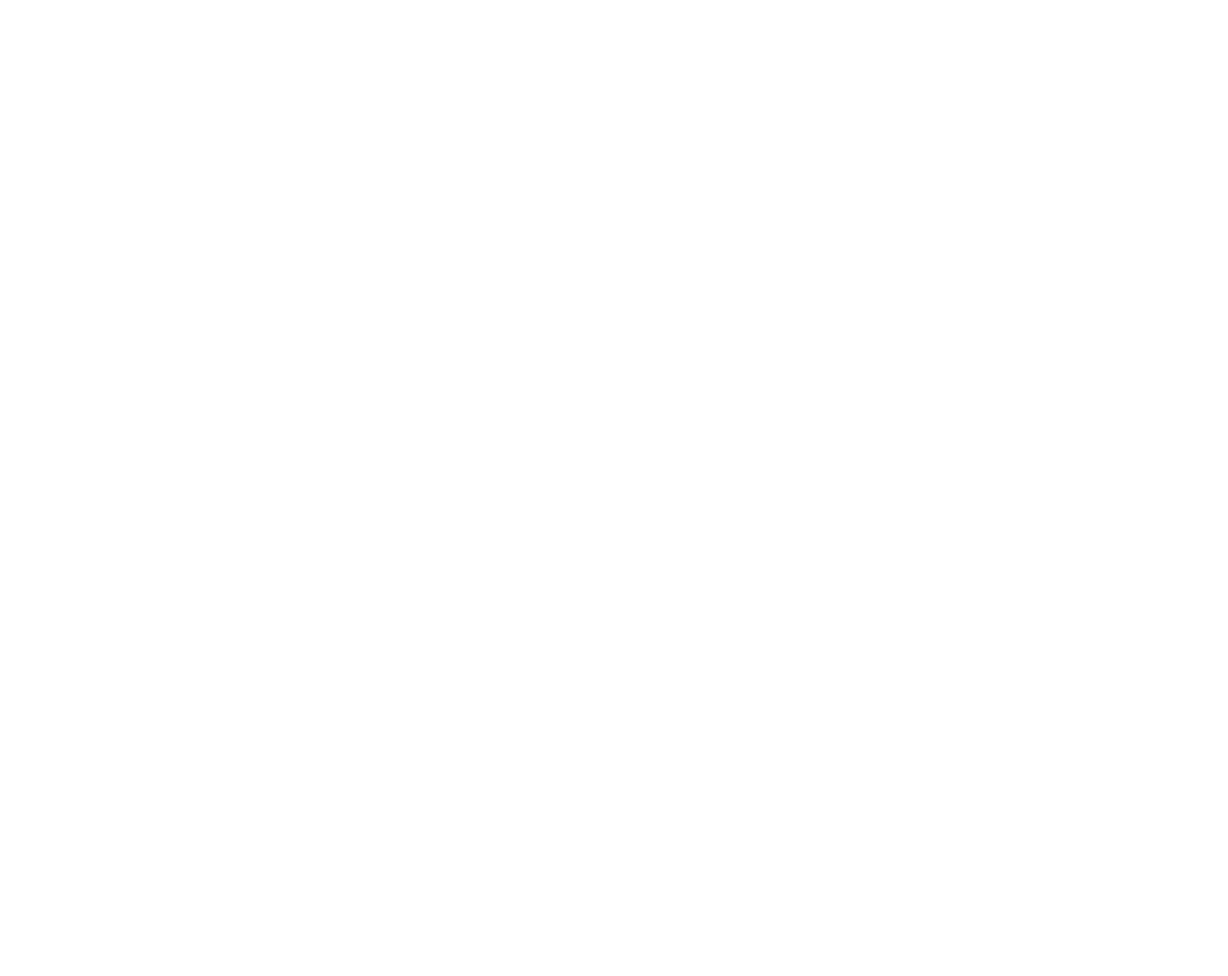
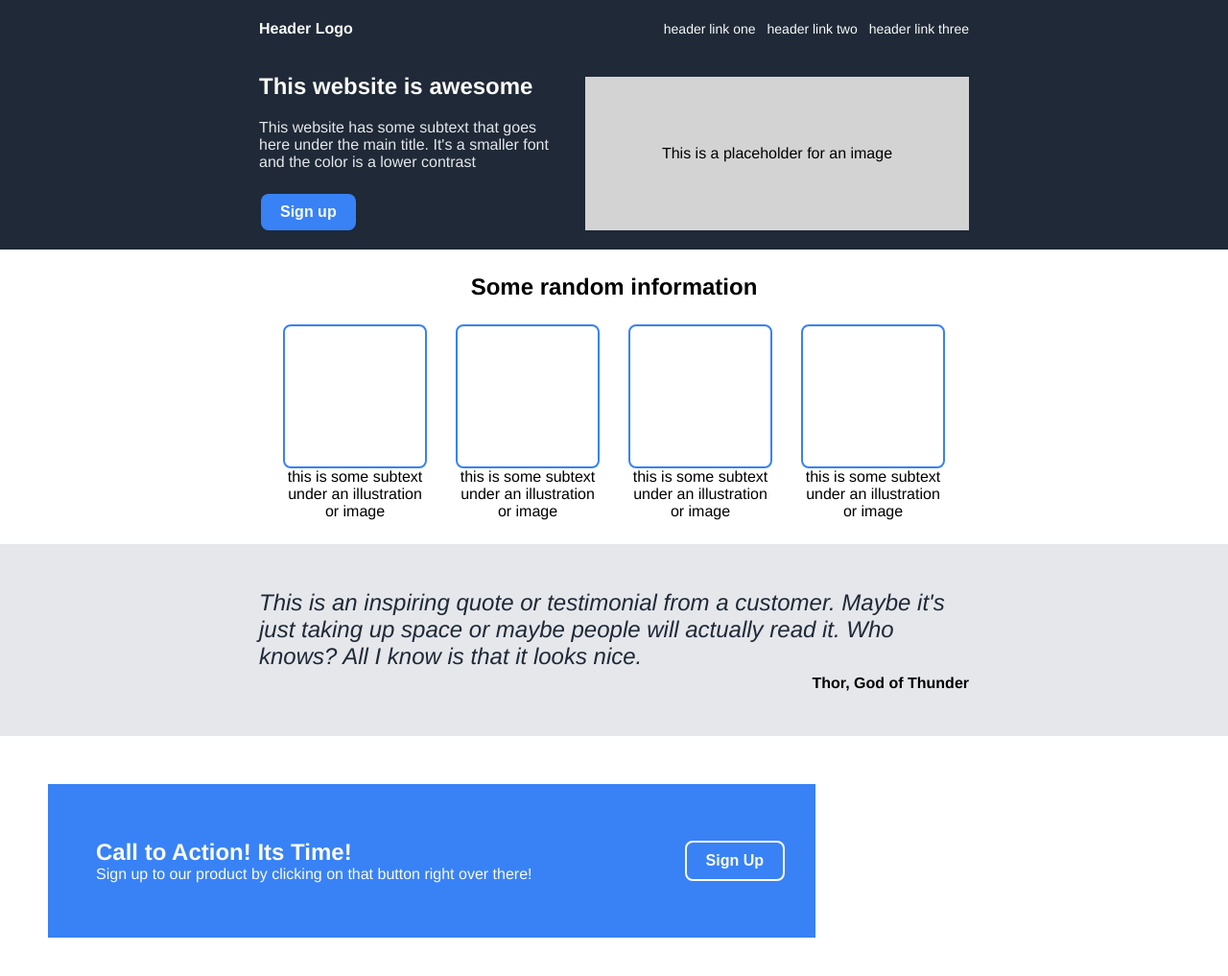
Before and after one commit to fancyboy96/awesome-webpage, a plain HTML site: page index.html in a window 1280 px wide. Shown: the whole page at 96% size. Before the commit the page ends 800 px from the top, so only its background shows below. Drawn offline with Linux system fonts and the light colour scheme.

Commit message:
webpage v1.0

```diff
--- a/index.html
+++ b/index.html
@@ -7,6 +7,63 @@
     <link rel="stylesheet" href="style.css"/>
 </head>
 <body>
-
+    <header class="header">
+        <div class="container">
+            <div class="logo">Header Logo</div>
+            <ul class="nav">
+                <li><a href="#">header link one</a></li>
+                <li><a href="#">header link two</a></li>
+                <li><a href="#">header link three</a></li>
+            </ul>
+        </div>
+    </header>
+    <section class="section-1">
+        <div class="container">
+            <div class="left">
+            <H1 class="heading">This website is awesome</H1>
+            <div class="strapline">This website has some subtext that goes here under the main title. It's a smaller font and the color is a lower contrast</div>
+            <button class="sign-up" href="#">Sign up</button>
+            </div>
+            <div class="img-placeholder">This is a placeholder for an image</div>
+        </div>
+    </section>
+    <section class="section-2">
+        <div class="container">
+            <h2 class="s2-header">Some random information</h2>
+            <div class="box-container">
+                <div class="box">
+                    <div class="img"></div>
+                    <div class="text">this is some subtext under an illustration or image</div>
+                </div>
+                <div class="box">
+                    <div class="img"></div>
+                    <div class="text">this is some subtext under an illustration or image</div>
+                </div>
+                <div class="box">
+                    <div class="img"></div>
+                <div class="text">this is some subtext under an illustration or image</div>
+            </div>
+                <div class="box">
+                    <div class="img"></div>
+                    <div class="text">this is some subtext under an illustration or image</div>
+                </div>
+            </div>
+        </div>
+    </section>
+    <section class="section-3">
+        <div class="container">
+        <div class="quote">This is an inspiring quote or testimonial from a customer. Maybe it's just taking up space or maybe people will actually read it. Who knows? All I know is that it looks nice.</div>
+        <div class="quotee">Thor, God of Thunder</div>
+        </div>
+    </section>
+    <section class="section-4">
+        <div class="container">
+            <div class="call-to-action">
+                <h1 class="heading">Call to Action! Its Time!</h1>
+                <div class="body">Sign up to our product by clicking on that button right over there!</div>
+            </div>
+           <button class="sign-up">Sign Up</button>
+        </div>
+    </section>
 </body>
 </html>
--- a/style.css
+++ b/style.css
@@ -0,0 +1,215 @@
+/* Major items */
+* {
+    box-sizing: border-box;
+    margin: 0px;
+    padding: 0px;
+}
+
+body {
+    font-family: Helvetica, Arial, sans-serif;
+}
+
+ul {
+    list-style-type: none;
+}
+
+.container {
+    max-width: 800px;
+    margin: 0 auto;
+    padding: 0 30px;
+}
+
+/* Specific to Header & Nav */
+
+.header {
+    background-color: #1F2937;
+    height: 60px;
+}
+
+.logo {
+    color: #f9faf8;
+    font-weight: bold;
+}
+
+.header .container {
+    display: flex;
+    justify-content: space-between;
+    align-items: center;
+    height: 100%;
+}
+
+.nav {
+    display: flex;
+    justify-content: space-between;
+    gap: 12px;
+    color: #f9faf8;
+}
+
+.nav a:hover {
+    color: lightblue;
+}
+
+.nav a {
+    text-decoration: none;
+    color: #f9faf8;
+    font-size: 14px;
+}
+
+/* Section-1 */
+
+.section-1 {
+    height: 200px;
+    background-color: #1f2937;
+}
+
+.section-1 .container {
+    display: flex;
+    justify-content: space-between;
+    align-items: center;
+    height: 100%;
+    gap: 25px;
+}
+
+.section-1 .heading {
+    color: #f9faf8;
+}
+
+.section-1 .left {
+    display: flex;
+    flex-direction: column;
+    justify-content: center;
+    align-items: left;
+    max-width: 50%;
+    min-width: 300px;
+    gap: 10px;
+}
+
+.section-1 .strapline {
+    color: #e5e7eb;
+    padding: 10px 0px 10px 0px;
+}
+
+.section-1 .sign-up {
+    background-color: #3882f6;
+    color: #F9FAf8;
+    border: none;
+    padding: 10px 20px 10px 20px;
+    text-align: center;
+    font-weight: bold;
+    display: inline-block;
+    font-size: 16px;
+    margin: 4px 2px;
+    border-radius: 8px;
+    max-width: fit-content;
+}
+
+.section-1 .img-placeholder {
+    background-color: lightgrey;
+    height: 80%;
+    width: 400px;
+    min-width: 400px;
+    display:flex;
+    justify-content: center;
+    align-items: Center;
+}
+
+/* Section-2 */
+
+.section-2 .container {
+    display: flex;
+    flex-direction: column;
+    gap: 25px;
+    padding: 25px;
+    align-items: center;
+}
+
+.section-2 .box-container {
+    display: flex;
+    justify-content: center;
+    gap: 30px;
+    min-width: 100%;
+}
+
+.section-2 .img {
+   border: solid 2px #3882f6;
+    height: 150px;
+    width: 150px;
+    border-radius: 8px;
+}
+
+.section-2 .box {
+    display: flex;
+    flex-direction: column;
+    align-items: center;
+}
+
+.section-2 .text {
+    text-align: center;
+    width: 150px;
+}
+
+/* Section-3 */
+
+.section-3 {
+    height: 200px;
+    background-color: #e5e7eb;
+}
+
+.section-3 .container {
+    display: flex;
+    flex-direction: column;
+    align-items: center;
+    justify-content: center;
+    gap: 5px;
+    height: 100%;
+}
+
+.section-3 .quote {
+    font-size: 24px;
+    font-style: italic;
+    color: #1f2937;
+}
+
+.section-3 .quotee {
+    align-self: flex-end;
+    font-weight: bold;
+}
+
+/* Section-4 */
+
+.section-4 {
+height: 200px;
+}
+
+.section-4 .container {
+    display: flex;
+    justify-content: space-between;
+    align-items: center;
+    height: 80%;
+    margin: 50px;
+    background-color: #3882f6;
+
+}
+
+.section-4 .sign-up {
+    background-color: #3882f6;
+    color: #F9FAf8;
+    border: solid 2px #F9FAf8;
+    padding: 10px 20px 10px 20px;
+    text-align: center;
+    font-weight: bold;
+    display: inline-block;
+    font-size: 16px;
+    margin: 4px 2px;
+    border-radius: 8px;
+    max-width: fit-content;
+}
+
+.section-4 .call-to-action {
+    color:#F9FAf8;
+    height: 80%;
+    display: flex;
+    flex-direction: column;
+    justify-content: center;
+    padding: 20px;
+}
```
